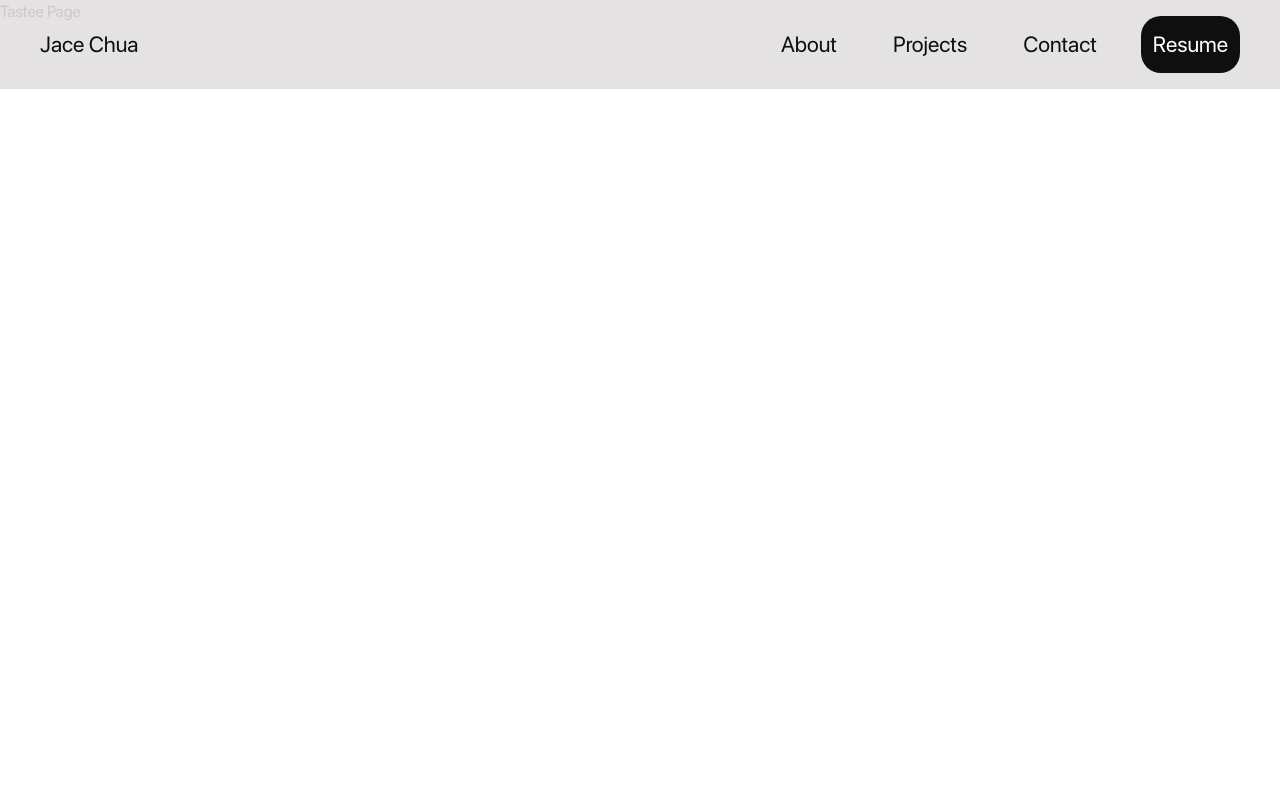
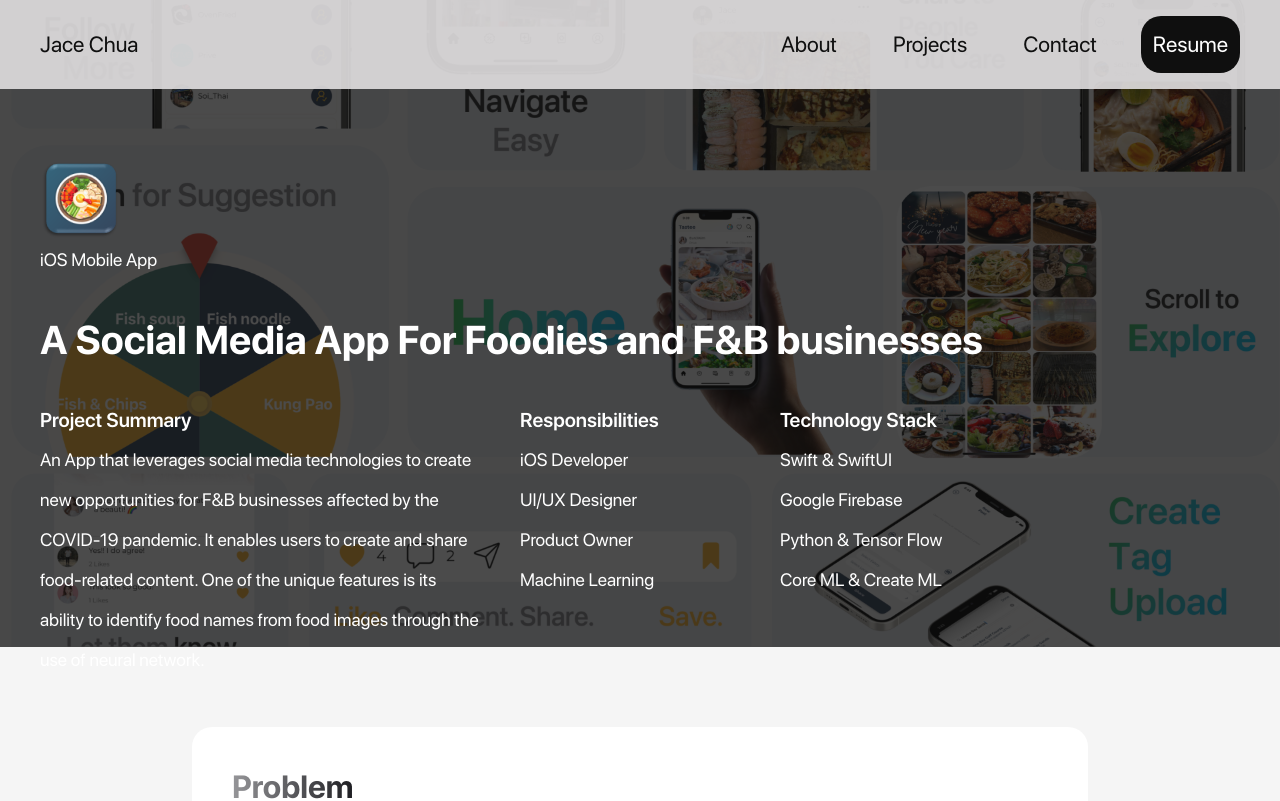
Before and after one commit to JiXiangChua/Portfolio-WebApp, a Next.js app: page /projects/tastee in a window 1280 px wide. Shown: the top 801 px of the page. Built offline with nearby package versions, Linux system fonts and the light colour scheme.

Commit message:
Created Tastee Page's banner and problem section, and Cohab Page's banner

```diff
--- a/app/constants/HomeData.ts
+++ b/app/constants/HomeData.ts
@@ -44,7 +44,7 @@ export default {
         type: "coding",
         description:
           "To foster enhanced post-pandemic opportunities, particularly for local hawkers, by leveraging innovative strategies and technologies.",
-        url: "/tastee",
+        url: "/projects/tastee",
         imagePath: "/static/images/Home/Tastee_Project.png",
         backgroundColor: "#35465D",
       },
@@ -54,7 +54,7 @@ export default {
         type: "coding",
         description:
           "A one-stop integrated app that makes your cohabitation easier.",
-        url: "/cohab",
+        url: "/projects/cohab",
         imagePath: "/static/images/Home/Cohab_Project.png",
         backgroundColor: "#B2A0DE",
       },
--- a/app/constants/ProjectsData.ts
+++ b/app/constants/ProjectsData.ts
@@ -1,4 +1,4 @@
-type ProjectProp = {
+export type ProjectProp = {
   header: {
     type: string;
     title: string;
--- a/app/projects/cohab/page.tsx
+++ b/app/projects/cohab/page.tsx
@@ -1,3 +1,17 @@
+import React from "react";
+import ProjectBanner from "@/app/ui/components/ProjectBanner";
+import ProjectsData from "@/app/constants/ProjectsData";
+
+const { cohab: CohabData } = ProjectsData;
+
 export default function CohabPage() {
-  return <p>Cohab Page</p>;
+  return (
+    <div className="text-[16px] text-white leading-[40px]">
+      <ProjectBanner
+        bannerImagePath={"/static/images/Cohab/Cohab-banner.png"}
+        appLogoPath={"/static/images/Cohab/Cohab-App-logo.png"}
+        project={CohabData}
+      />
+    </div>
+  );
 }
--- a/app/projects/layout.tsx
+++ b/app/projects/layout.tsx
@@ -2,7 +2,7 @@
 
 export default function Layout({ children }: { children: React.ReactNode }) {
   return (
-    <div className="flex h-screen flex-col md:flex-row md:overflow-hidden">
+    <div className="flex h-screen">
       <div>{children}</div>
     </div>
   );
--- a/app/projects/tastee/page.tsx
+++ b/app/projects/tastee/page.tsx
@@ -1,3 +1,56 @@
+import Image from "next/image";
+import ProjectsData from "@/app/constants/ProjectsData";
+import ProjectBanner from "@/app/ui/components/ProjectBanner";
+import CardText from "@/app/ui/components/CardText";
+
+const { tastee: TasteeData } = ProjectsData;
+
 export default function TasteePage() {
-  return <p>Tastee Page</p>;
+  return (
+    <main className="text-[16px] md:text-[18px] text-[#0F0F0F] leading-[40px] bg-[#F5F5F5]">
+      <section id="project-banner">
+        <ProjectBanner
+          bannerImagePath={"/static/images/Tastee/Tastee-banner.png"}
+          appLogoPath={"/static/images/Tastee/Tastee-App-logo.png"}
+          project={TasteeData}
+        />
+      </section>
+      <section
+        id="problem-statement"
+        className="flex flex-col justify-center items-center my-10"
+      >
+        <div className="w-[70%]">
+          <CardText title="Problem" text={TasteeData.problem.statement} />
+        </div>
+        <div className="w-[100%] flex justify-center items-center">
+          <Image
+            src={"/static/images/Tastee/Tastee-problem.png"}
+            alt="tastee-problem"
+            width={0}
+            height={0}
+            sizes="1"
+            className="w-[60%]"
+          />
+        </div>
+        <div className="w-[50%] flex flex-col gap-10 my-10">
+          <p>{TasteeData.problem.descriptions[0]}</p>
+          <p>{TasteeData.problem.descriptions[1]}</p>
+        </div>
+        <div className="w-[80%] flex flex-row justify-center items-center gap-10">
+          <p>{TasteeData.problem.descriptions[2]}</p>
+          <Image
+            src={"/static/images/Tastee/Tastee-problem-2.png"}
+            alt="tastee-problem-2"
+            width={0}
+            height={0}
+            sizes="1"
+            className="w-[40%]"
+          />
+        </div>
+        <div className="w-[70%] my-10">
+          <CardText title="Objective" text={TasteeData.problem.objective} />
+        </div>
+      </section>
+    </main>
+  );
 }
--- /dev/null
+++ b/app/ui/components/CardText/index.tsx
@@ -0,0 +1,20 @@
+import React, { memo } from "react";
+
+type CardTextProp = {
+  title: string;
+  text: string;
+};
+
+const CardText = memo((props: CardTextProp) => {
+  const { title, text } = props;
+  return (
+    <div className="w-[100%] bg-white rounded-[20px] px-10 py-10 my-10">
+      <h3 className="text-[32px] font-bold bg-gradient-to-r from-[#969699] to-[#1E1E22] inline-block text-transparent bg-clip-text">
+        {title}
+      </h3>
+      <p>{text}</p>
+    </div>
+  );
+});
+
+export default CardText;
--- /dev/null
+++ b/app/ui/components/ProjectBanner/index.tsx
@@ -0,0 +1,67 @@
+import React, { memo } from "react";
+import Image from "next/image";
+import { ProjectProp } from "@/app/constants/ProjectsData";
+
+type ProjectBannerProps = {
+  bannerImagePath: string;
+  appLogoPath: string;
+  project: ProjectProp;
+};
+
+const ProjectBanner = memo((props: ProjectBannerProps) => {
+  const { bannerImagePath, appLogoPath, project } = props;
+  return (
+    <div className="relative w-full text-white">
+      <div className="relative w-full">
+        <Image
+          src={bannerImagePath}
+          alt={"project-banner"}
+          width={0}
+          height={0}
+          sizes="1"
+          className="w-full h-full aspect-auto"
+        />
+        <div className="bg-[#0F0F0F] absolute inset-0 opacity-75"></div>
+      </div>
+      <div className="absolute inset-0 flex flex-col gap-10 pt-40 px-10">
+        <div className="flex flex-col justify-start">
+          <Image
+            src={appLogoPath}
+            alt={"app-logo"}
+            width={0}
+            height={0}
+            sizes="1"
+            className="w-[80px] h-[80px] aspect-auto"
+          />
+          <p>{project.header.type}</p>
+        </div>
+        <div className="w-[80%]">
+          <h1 className="text-[40px] font-bold">{project.header.title}</h1>
+        </div>
+        <div className="flex flex-row gap-10 w-[80%]">
+          {/* Project Summary */}
+          <div className="basis-2/4">
+            <h3 className="text-[20px] font-semibold">Project Summary</h3>
+            <p>{project.header.projectSummary}</p>
+          </div>
+          {/* Responsibilities */}
+          <div className="basis-1/4">
+            <h3 className="text-[20px] font-semibold">Responsibilities</h3>
+            {project.header.responsibilities.map((responsibility, index) => (
+              <p key={index}>{responsibility}</p>
+            ))}
+          </div>
+          {/* Technology Stack */}
+          <div className="basis-1/4">
+            <h3 className="text-[20px] font-semibold">Technology Stack</h3>
+            {project.header.technologyStack.map((skill, index) => (
+              <p key={index}>{skill}</p>
+            ))}
+          </div>
+        </div>
+      </div>
+    </div>
+  );
+});
+
+export default ProjectBanner;
```
